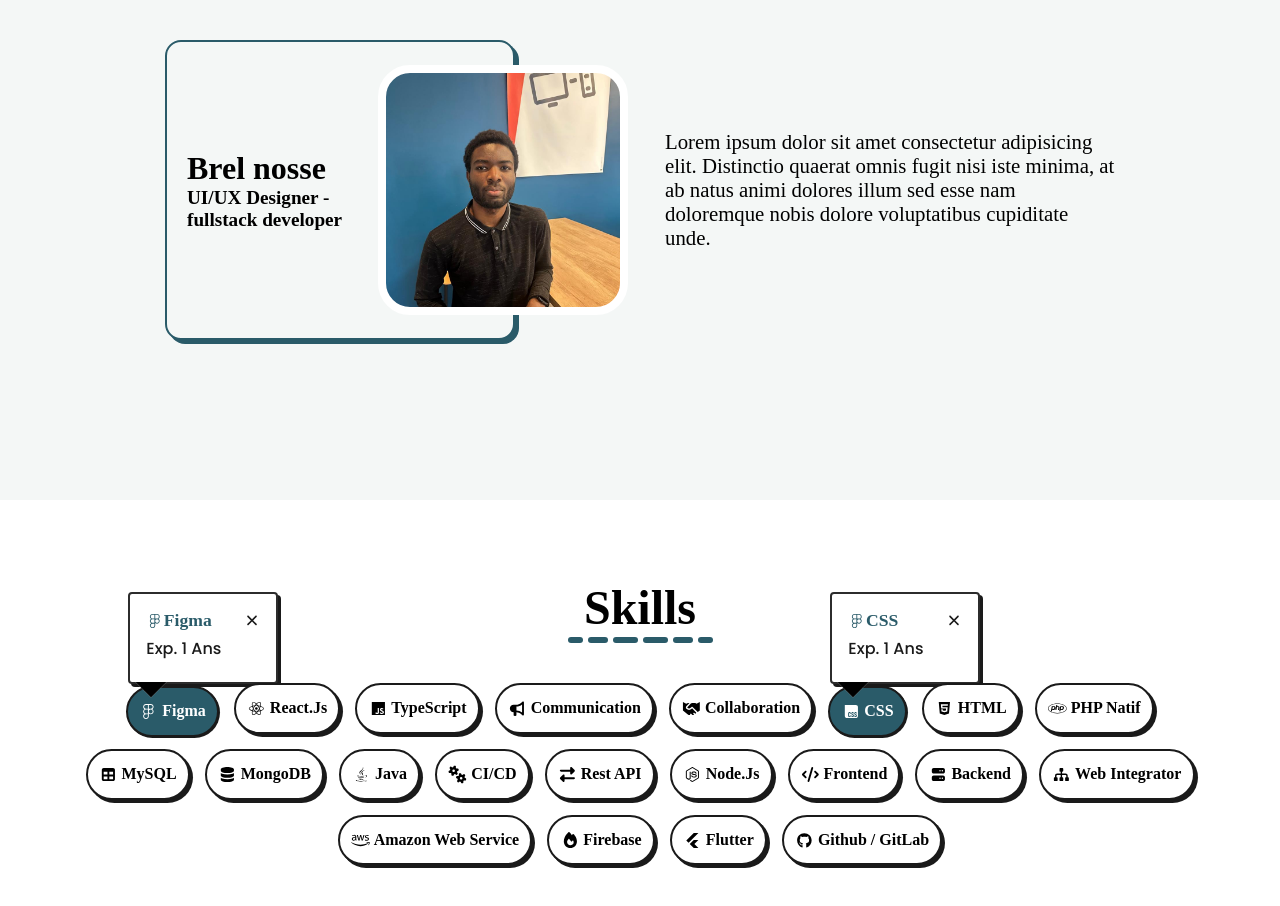
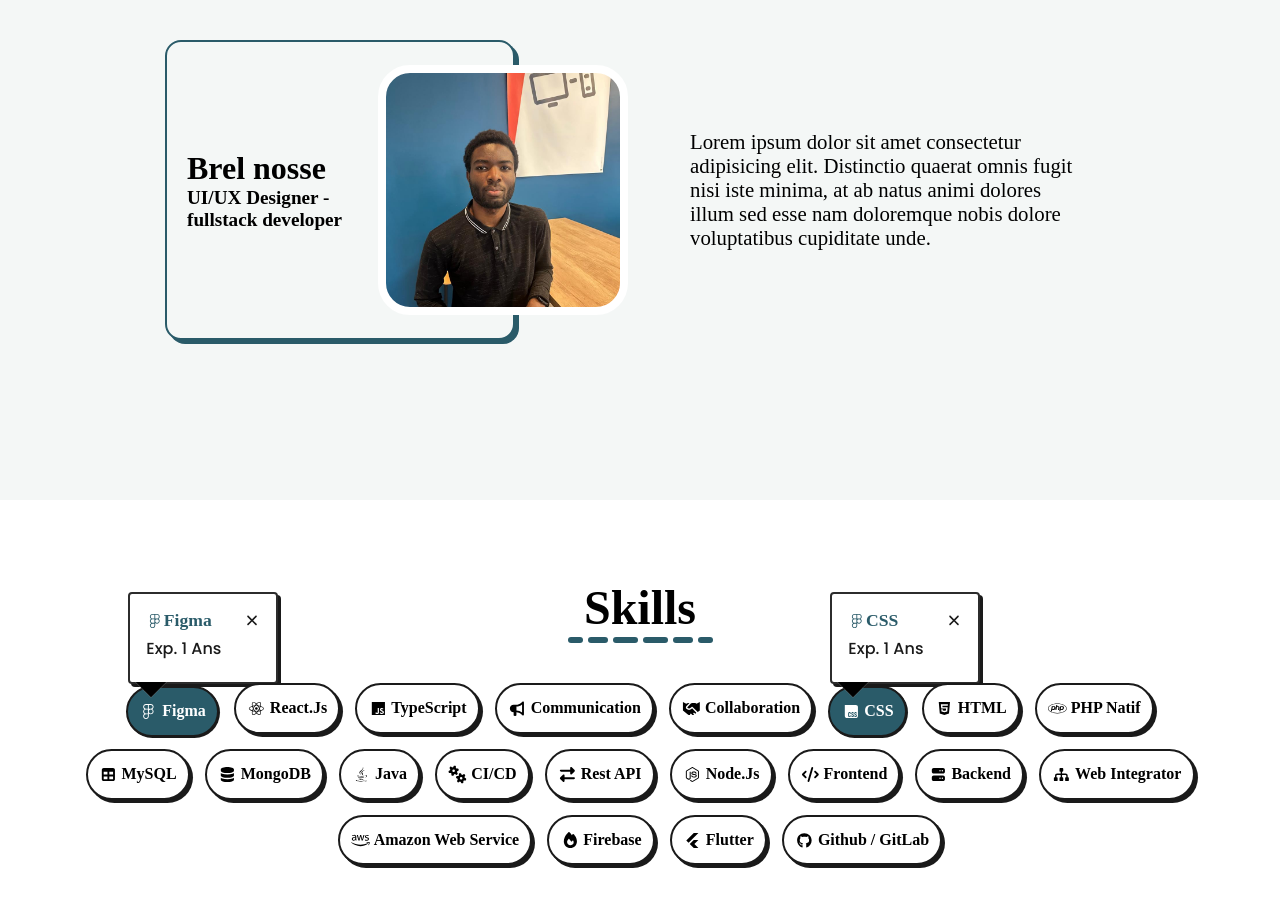
Before and after one commit to brelnosse/portofolio, a React (Create React App) app: page / in a window 1280 px wide. Shown: the part 1380-2286 px from the top of the page. Built offline with nearby package versions, Linux system fonts and the light colour scheme; a web font is replaced by a local one.

Commit message:
Added padding to the about section text description

```diff
--- a/src/assets/style/about.css
+++ b/src/assets/style/about.css
@@ -49,6 +49,7 @@
 .profileDescription{
     font-size: 1.3em;
     max-width: 450px;
+    padding: 0px 25px;
 }
 @media screen and (max-width: 1110px) {
     .aboutContainer{
--- a/src/components/Experience.tsx
+++ b/src/components/Experience.tsx
@@ -16,7 +16,7 @@ const Experience: React.FC<ExperienceProps> = ({enterprise, period, postTitle, l
                     setIsVisible(false);
                 }
             });
-        }, { threshold: 0.15 });
+        }, { threshold: 0.5 });
 
         if (domRef.current) observer.observe(domRef.current);
 
```
